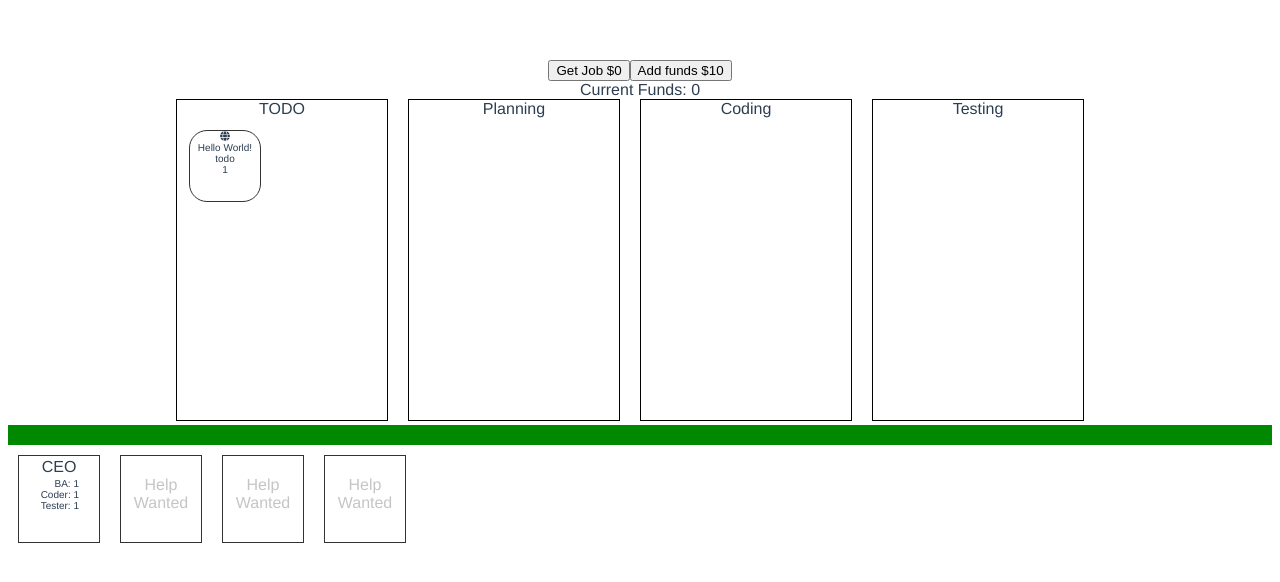
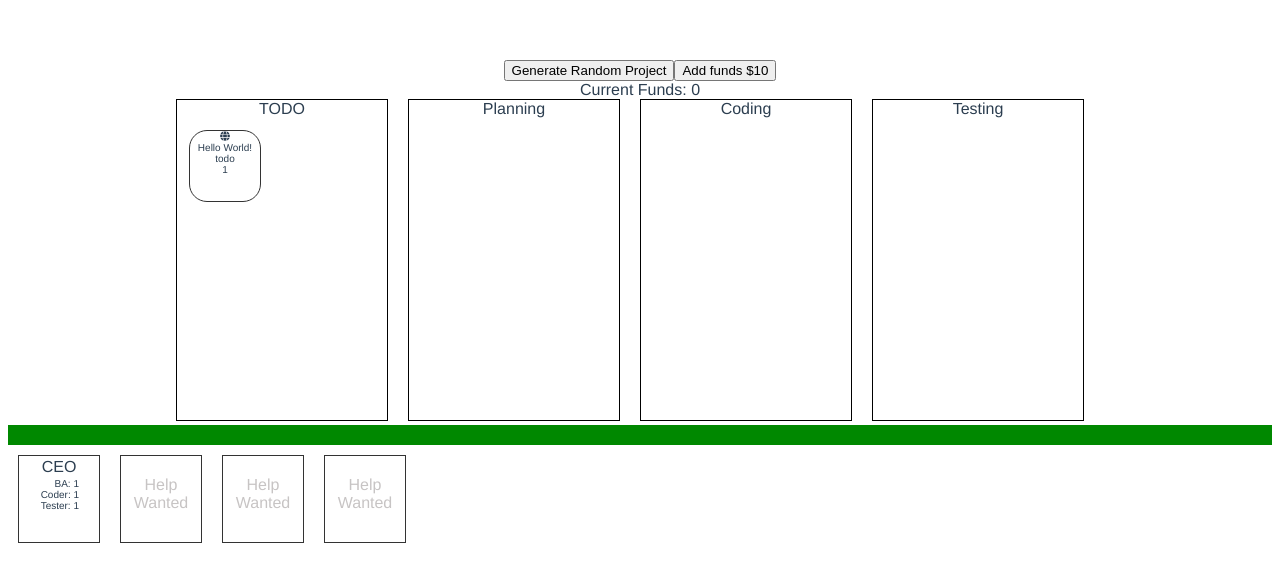
Before and after one commit to jeffdaze/deluxe_codevember_frontend_2019, a Vue app in the folder office_sim/: page / in a window 1280 px wide. Shown: the top 582 px of the page. Built offline with nearby package versions, Linux system fonts and the light colour scheme.

Commit message:
Random Project Generator with Icon support

```diff
--- a/office_sim/src/components/Main.vue
+++ b/office_sim/src/components/Main.vue
@@ -1,6 +1,9 @@
 <template>
   <div class="main">
-    <button @click="generateName()">Get Job ${{ jobBid }}</button>
+    <div v-if="projectEntityIcon != ''">
+      {{ projectEntity }} <font-awesome-icon :icon="projectEntityIcon" />
+    </div>
+    <button @click="generateName()">Generate Random Project</button>
     <button @click="addFunds(10)">Add funds $10</button>
 
     <div class="currentFunds">
@@ -78,6 +81,9 @@ export default class Main extends Vue {
   jobBid: number = 0;
   cardSet: number = 8;
 
+  projectEntity: string = "";
+  projectEntityIcon: Array<string> = [];
+
   //how many employees can currently be hired in the company...
   staffSeats: number = 4;
 
@@ -96,7 +102,13 @@ export default class Main extends Vue {
 
   //random gen test...
   generateName(): void {
-    window.console.log(this.projectNameList);
+
+    let pName = this.projectNameList[Math.floor(Math.random()*this.projectNameList.length)];
+    let pType = this.projectTypeList[Math.floor(Math.random()*this.projectTypeList.length)];
+
+    this.projectEntityIcon = this.projectIconList[Math.floor(Math.random()*this.projectIconList.length)];
+    this.projectEntity = pName +" "+ pType;
+
   }
 
   //jobs, training etc....
--- a/office_sim/src/components/data.json
+++ b/office_sim/src/components/data.json
@@ -9,7 +9,8 @@
 
     ],
     "iconList":[
-        "globe", "archive", "atom", "award", "bacon", "bitbucket", "bolt", "chart-pie", "credit-card", "cubes", "diagnoses", "dice-d20", "flask",
-        "git-alt", "hdd", "mandalorian", "money-check", "network-wired", "vuejs"
+        ["fas", "globe"], ["fas", "archive"], ["fas", "atom"], ["fas", "award"], ["fas", "bacon"], ["fab", "bitbucket"], ["fas", "bolt"], ["fas", "chart-pie"],
+        ["fas", "credit-card"], ["fas", "cubes"], ["fas", "diagnoses"], ["fas", "dice-d20"],
+        ["fas", "flask"], ["fab", "git-alt"], ["fas", "hdd"], ["fab", "mandalorian"], ["fas", "money-check"], ["fas", "network-wired"], ["fab", "vuejs"]
     ]
 }
--- a/office_sim/src/main.ts
+++ b/office_sim/src/main.ts
@@ -8,10 +8,10 @@ import { library } from '@fortawesome/fontawesome-svg-core'
 import { FontAwesomeIcon } from '@fortawesome/vue-fontawesome'
 
 //set up individual icons here...
-import { faUserSecret, faGlobe } from '@fortawesome/free-solid-svg-icons'
-import { faFontAwesome } from '@fortawesome/free-brands-svg-icons'
+import { faUserSecret, faGlobe, faArchive, faAtom, faAward, faBacon, faBolt, faChartPie, faCreditCard, faCubes, faDiagnoses, faDiceD20, faFlask, faHdd, faMoneyCheck, faNetworkWired} from '@fortawesome/free-solid-svg-icons'
+import { faBitbucket, faGitAlt, faMandalorian, faVuejs } from '@fortawesome/free-brands-svg-icons'
 
-library.add(faFontAwesome, faUserSecret, faGlobe)
+library.add(  faBitbucket, faGitAlt, faMandalorian, faVuejs, faUserSecret, faGlobe, faArchive, faAtom, faAward, faBacon, faBolt, faChartPie, faCreditCard, faCubes, faDiagnoses, faDiceD20, faFlask, faHdd, faMoneyCheck, faNetworkWired)
 
 Vue.component('font-awesome-icon', FontAwesomeIcon)
 
```
